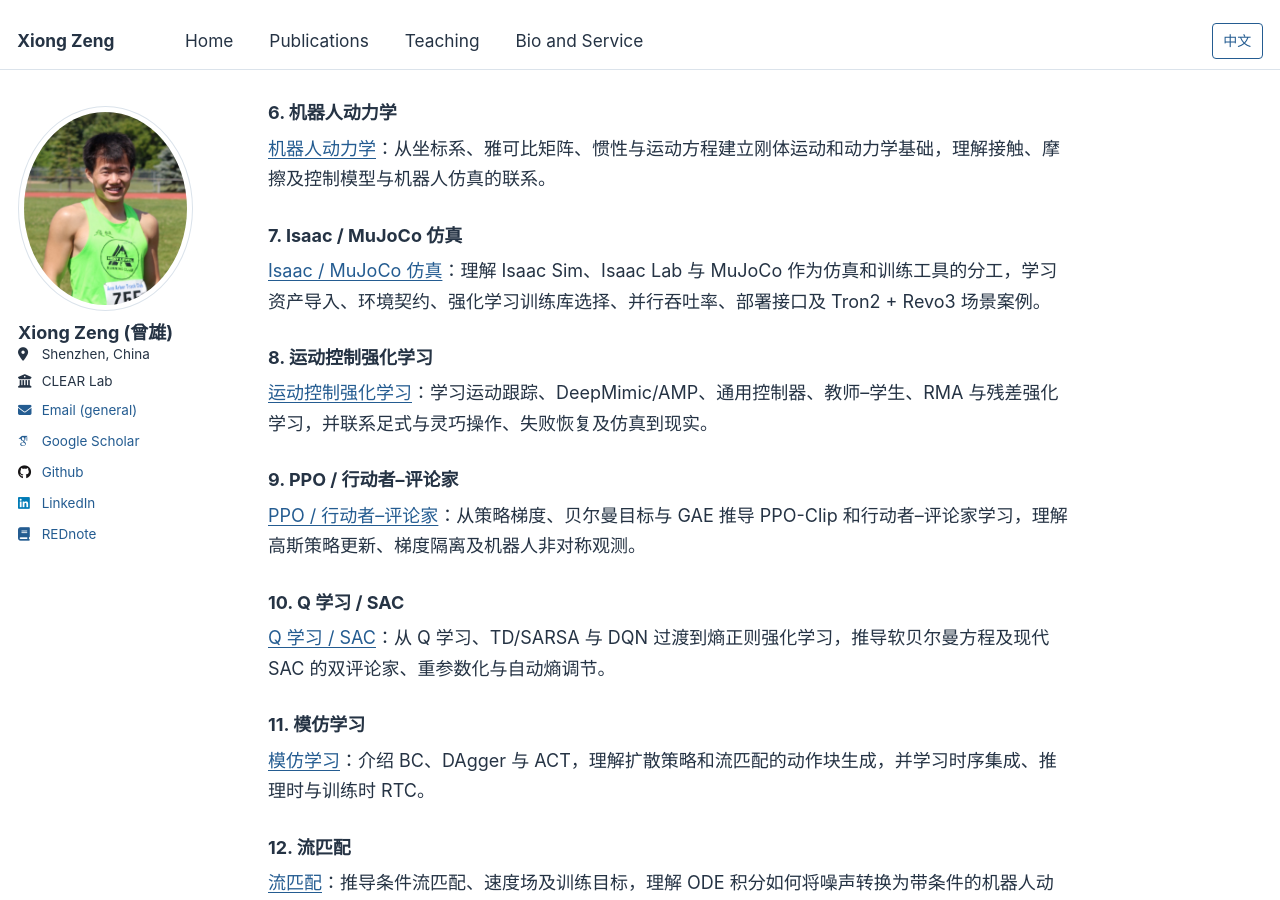
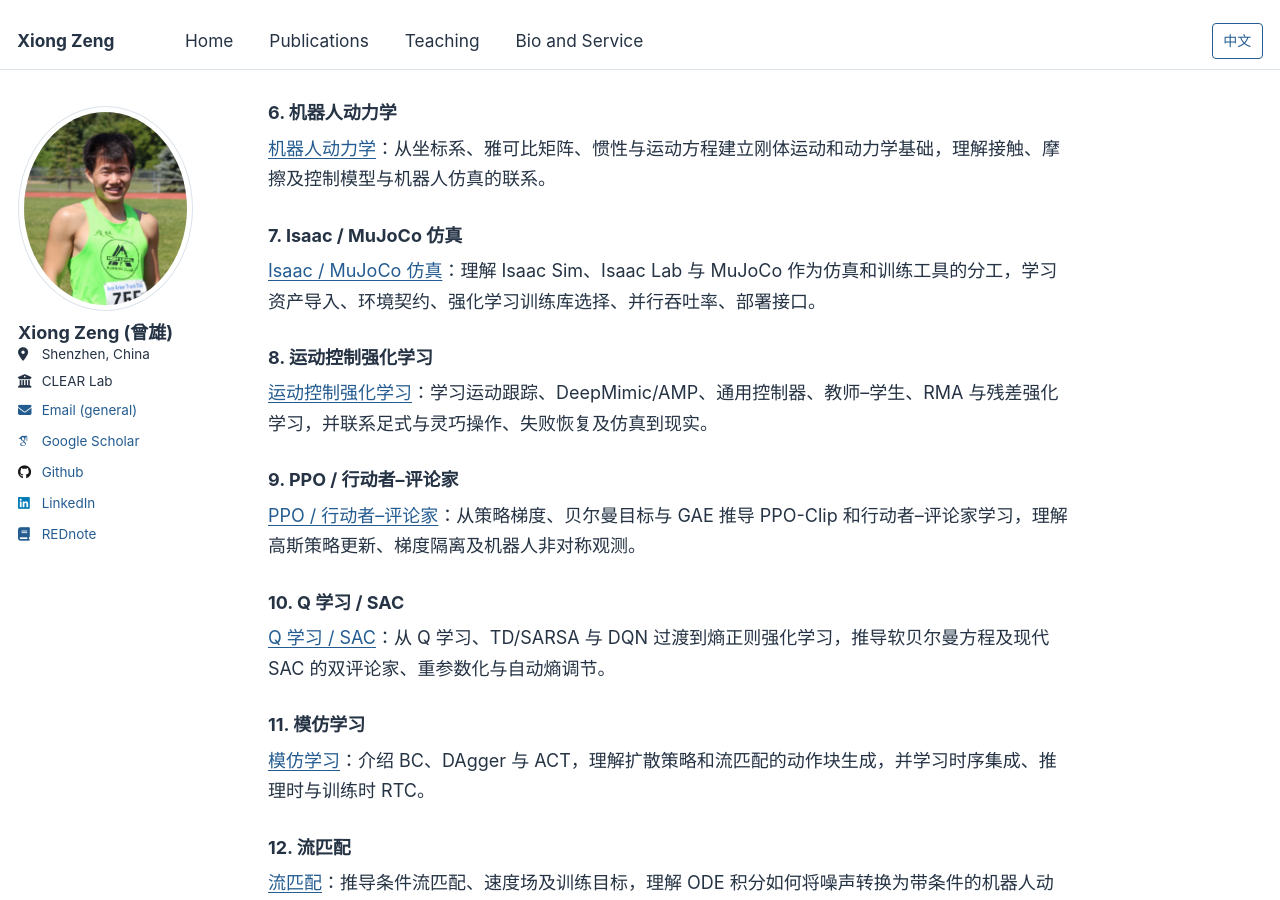
Before and after one commit to zengxiong111/zengxiong.github.io, a Jekyll site: the page built from files/COURSE_MAP_ZH.md, in a window 1280 px wide and 900 px high, scrolled down 2567 px. Built offline with Jekyll 4.4.1, drawn with Linux system fonts in a browser that asks for light colours; some web fonts are replaced; our own code applies the rules of GitHub Pages for plain Markdown files.

```diff
--- a/files/COURSE_MAP_ZH.md
+++ b/files/COURSE_MAP_ZH.md
@@ -83,7 +83,7 @@
 
 ### 7. Isaac / MuJoCo 仿真
 
-[Isaac / MuJoCo 仿真](../md/Isaac_MuJoCo_RL_完整教程_中文.md)：理解 Isaac Sim、Isaac Lab 与 MuJoCo 作为仿真和训练工具的分工，学习资产导入、环境契约、强化学习训练库选择、并行吞吐率、部署接口及 Tron2 + Revo3 场景案例。
+[Isaac / MuJoCo 仿真](../md/Isaac_MuJoCo_RL_完整教程_中文.md)：理解 Isaac Sim、Isaac Lab 与 MuJoCo 作为仿真和训练工具的分工，学习资产导入、环境契约、强化学习训练库选择、并行吞吐率、部署接口。
 
 ### 8. 运动控制强化学习
 
```
Also changed, not shown: files/COURSE_MAP_EN.md (+1 -1 lines), files/RL_Post_Training_EN.md (+3 -3 lines), files/RL_Post_Training_ZH.md (+3 -3 lines), 4 other files.
